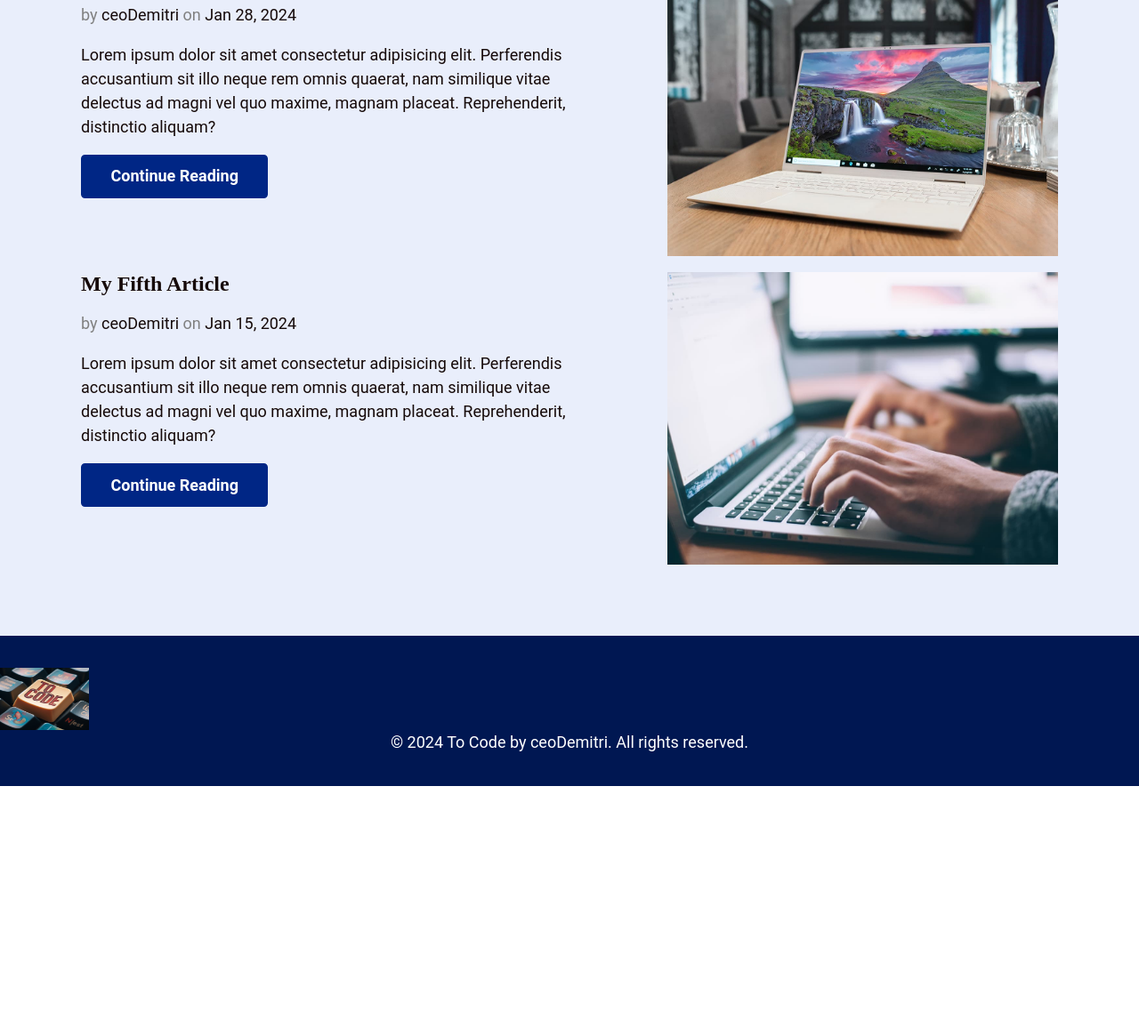
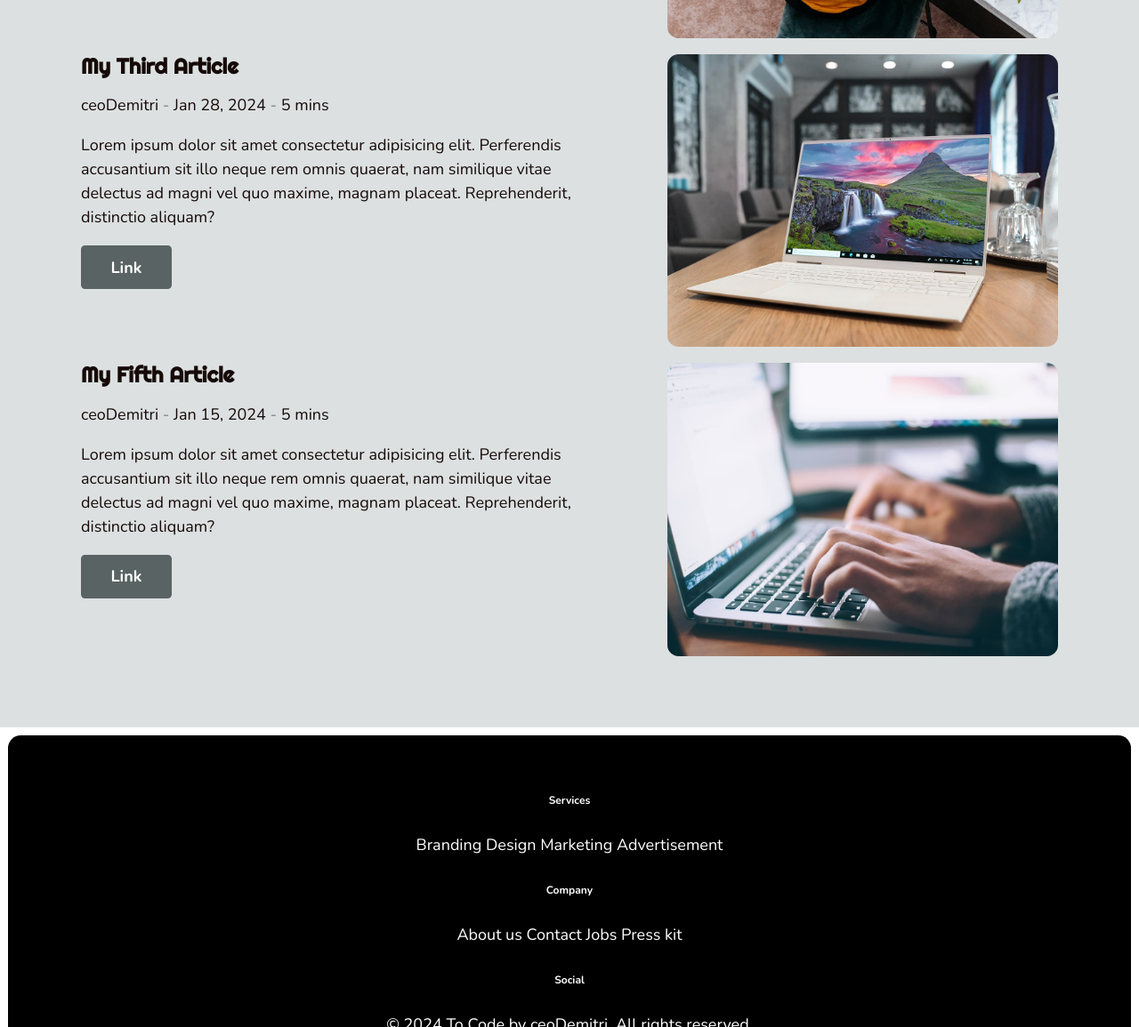
Before and after one commit to CEODemitri/To-Code, an Eleventy site: page src/index.njk in a window 1280 px wide. Shown: the part 1645-2800 px from the top of the page at 89% size. Before the commit the page ends 2529 px from the top, so only its background shows below. Built offline with nearby package versions, Linux system fonts and the light colour scheme; Eleventy itself is replaced by a stand-in of ours; files that its build step writes are made by us from their sources.

Commit message:
more structure and design to homepage

```diff
--- a/src/_includes/article-snippet.njk
+++ b/src/_includes/article-snippet.njk
@@ -4,12 +4,14 @@
     <h3 class="snippet__title">
       <a href="{{ post.url }}">{{ post.data.title }}</a>
     </h3>
-    <p class="snippet__meta">by
+    <p class="snippet__meta">
       <span>{{ post.data.author }}</span>
-      on
+      -
       <span>{{ post.date | postDate }}</span>
+      -
+      <span>{{post.data.time}}</span>
     </p>
     <p class="snippet__body">{{ post.data.description }}</p>
-    <a href="{{ post.url }}" class="btn btn--primary">Continue Reading</a>
+    <a href="{{ post.url }}" class="btn btn--primary">Link</a>
   </article>
 </li>
--- a/src/_includes/base.njk
+++ b/src/_includes/base.njk
@@ -4,6 +4,13 @@
     <meta charset="UTF-8">
     <meta name="viewport" content="width=device-width, initial-scale=1.0">
     <title>{{ title }}</title>
+    <link rel="preconnect" href="https://fonts.googleapis.com">
+    <link rel="preconnect" href="https://fonts.gstatic.com" crossorigin>
+    <link href="https://fonts.googleapis.com/css2?family=Kanit:ital,wght@0,100;0,200;0,300;0,400;0,500;0,600;0,700;0,800;0,900;1,100;1,200;1,300;1,400;1,500;1,600;1,700;1,800;1,900&family=Nunito:ital,wght@0,200..1000;1,200..1000&family=Righteous&display=swap" rel="stylesheet">
+    <link rel="apple-touch-icon" sizes="180x180" href="/apple-touch-icon.png">
+    <link rel="icon" type="image/png" sizes="32x32" href="/favicon-32x32.png">
+    <link rel="icon" type="image/png" sizes="16x16" href="/favicon-16x16.png">
+    <link rel="manifest" href="/site.webmanifest">
     <link rel="stylesheet" href="/style.css"></link>
 </head>
 <body>
--- a/src/_includes/footer.njk
+++ b/src/_includes/footer.njk
@@ -1,4 +1,24 @@
-<footer class="site-footer">
-  <img src="../assets/logo.jpeg" width=100px height=70px viewBox="0 0 114 26.6" class="logo"/>
+<footer class="site-footer bg-base-300 text-base-content p-10">
+  <nav>
+    <h6 class="footer-title">Services</h6>
+    <a class="link link-hover">Branding</a>
+    <a class="link link-hover">Design</a>
+    <a class="link link-hover">Marketing</a>
+    <a class="link link-hover">Advertisement</a>
+  </nav>
+  <nav>
+    <h6 class="footer-title">Company</h6>
+    <a class="link link-hover">About us</a>
+    <a class="link link-hover">Contact</a>
+    <a class="link link-hover">Jobs</a>
+    <a class="link link-hover">Press kit</a>
+  </nav>
+  <nav>
+    <h6 class="footer-title">Social</h6>
+    <div class="grid grid-flow-col gap-4">
+
+    </div>
+  </nav>
+
   <p>© 2024 To Code by ceoDemitri. All rights reserved.</p>
 </footer>
--- a/src/blog/2024-01-15-my-fifth-article.md
+++ b/src/blog/2024-01-15-my-fifth-article.md
@@ -2,6 +2,7 @@
 title: My Fifth Article
 author: ceoDemitri
 date: 2024-01-15
+time: 5 mins
 tags: ["post", "featured"]
 image: /assets/blog/article-5.jpg
 imageAlt: This is a test
--- a/src/blog/2024-01-28-my-third-article.md
+++ b/src/blog/2024-01-28-my-third-article.md
@@ -2,6 +2,7 @@
 title: My Third Article
 author: ceoDemitri
 date: 2024-01-28
+time: 5 mins
 tags: ["post", "featured"]
 image: /assets/blog/article-3.jpg
 imageAlt: This is a test
--- a/src/blog/2024-02-01-my-fourth-article.md
+++ b/src/blog/2024-02-01-my-fourth-article.md
@@ -2,6 +2,7 @@
 title: My Fourth Article
 author: ceoDemitri
 date: 2024-02-01
+time: 5 mins
 image: /assets/blog/article-4.jpg
 imageAlt: This is a test
 description: Lorem ipsum dolor sit amet consectetur adipisicing elit. Perferendis accusantium sit illo neque rem omnis quaerat, nam similique vitae delectus ad magni vel quo maxime, magnam placeat. Reprehenderit, distinctio aliquam?
--- a/src/blog/2024-03-04-my-first-article.md
+++ b/src/blog/2024-03-04-my-first-article.md
@@ -2,6 +2,7 @@
 title: Me vs My Self
 author: ceoDemitri
 date: 2024-03-04
+time: 5 mins
 tags: ["post", "featured"]
 image: /assets/blog/article-2.jpg
 imageAlt: This is a test
--- a/src/blog/2024-03-06-my-second-article.md
+++ b/src/blog/2024-03-06-my-second-article.md
@@ -2,6 +2,7 @@
 title: In The Beginning...
 author: ceoDemitri
 date: 2024-03-06
+time: 5 mins
 tags: ["post", "featured"]
 image: /assets/blog/article-1.jpg
 imageAlt: A Mindful Ninja
--- a/src/index.njk
+++ b/src/index.njk
@@ -15,8 +15,8 @@ layout: 'base.njk'
 </section>
 <section id="featured-articles" class="featured-articles">
   <div class="container flow">
-    <h2 class="section-title text-center ">Featured articles</h2>
-    <p class="text-center">A short preview of what to expect from this blog! Working hard to keep it fresh and moving on.</p>
+    <h2 class="section-title">Featured articles</h2>
+    <p class="">A short preview of what to expect from this blog! Working hard to keep it fresh and moving on.</p>
     <ul role="list" class="articles_list flow">
       {%- for post in collections.featured | reverse -%}
         {% include 'article-snippet.njk' %}
--- a/src/style.css
+++ b/src/style.css
@@ -7,17 +7,18 @@
   --fs-600: 1.875rem;
   --fs-700: 2rem;
 
-  --ff-body: "Roboto", sans-serif;
-  --ff-heading: "Playfair Display", serif;
+  --ff-body: "Nunito", sans-serif;
+  --ff-heading: "Righteous", sans-serif;
+  --ff-subheading: "Kanit", sans-serif;
 
   --fw-400: 400;
   --fw-700: 700;
   --fw-900: 900;
 
-  --clr-primary-200: hsla(223, 70%, 95%, 1);
-  --clr-primary-300: hsla(223, 100%, 39%, 1);
-  --clr-primary-400: hsla(223, 100%, 26%, 1);
-  --clr-primary-500: hsla(223, 100%, 16%, 1);
+  --clr-primary-200: hsla(180, 5%, 87%, 1);
+  --clr-primary-300: hsla(180, 5%, 67%, 1);
+  --clr-primary-400: hsla(180, 5%, 37%, 1);
+  --clr-primary-500: hsla(180, 5%, 17%, 1);
 
   --clr-neutral-100: hsla(0, 0%, 100%, 1);
   --clr-neutral-300: hsla(0, 0%, 50%, 1);
@@ -144,8 +145,6 @@ section,
   padding: min(10vh, 10em) 0;
 }
 
-
-
 /* //////////////////////
   Utility Classes
   /////////////////////// */
@@ -193,7 +192,6 @@ section,
   font-size: var(--fs-600);
 }
 
-
 /* //////////////////////
   Header
   /////////////////////// */
@@ -206,7 +204,8 @@ section,
 .page-header__content {
   display: flex;
   justify-content: space-between;
-  color: #fff;
+  align-items: center;
+  color: #8d7563;
 }
 
 .nav-list {
@@ -223,6 +222,7 @@ section,
 .nav-list a:hover {
   color: var(--clr-primary-400);
   text-decoration: underline;
+  transform: scale(1.3);
 }
 
 /* //////////////////////
@@ -230,11 +230,13 @@ section,
   /////////////////////// */
 
 .site-footer {
-  --logo-color: currentColor;
+  margin: 0.5em;
   padding: 2em 0;
   color: var(--clr-neutral-100);
-  background-color: var(--clr-primary-500);
+  background-color: black;
   text-align: center;
+  height: fit-content;
+  border-radius: 0.8em;
 }
 
 /* //////////////////////
@@ -243,7 +245,7 @@ section,
 
 .hero {
   background-color: black;
-  height:40vh;
+  height: 40vh;
 }
 
 .hero > div {
@@ -256,19 +258,23 @@ section,
 
 .hero__container {
   background-color: #727d7d;
-  position: relative;
   font-size: 0.8em;
-  height: 40vh;
+  height: fit-content;
   border-radius: 0.5em;
+  padding: 2em 2em;
 }
 
+.hero__content > h1 {
+  font-size: 2rem;
+  letter-spacing: 0.1em;
+}
 
 .hero__image {
   /* max-height: max(15rem, 40vh); */
   object-fit: cover;
   height: 40vh;
+  margin: auto;
 }
-
 
 @media (min-width: 45em) {
   .hero > div {
@@ -278,7 +284,7 @@ section,
 
 .featured-articles {
   background-color: var(--clr-primary-200);
-  margin-top: 15em;
+  margin-top: 20em;
 }
 
 @media (max-width: 600px) {
@@ -289,7 +295,7 @@ section,
   }
 
   .featured-articles {
-    margin-top: 20em;
+    margin-top: 23em;
   }
 }
 
@@ -309,7 +315,7 @@ section,
 .main-article__figure figcaption {
   margin: 1rem 0;
   font-size: var(--fs-300);
-    opacity: .9;
+  opacity: 0.9;
 }
 
 /* //////////////////////
@@ -322,8 +328,8 @@ section,
   grid-template-areas:
     "image"
     "title"
+    "body"
     "meta"
-    "body"
     "button";
 }
 
@@ -332,6 +338,7 @@ section,
   width: 100%;
   aspect-ratio: 4 / 3;
   object-fit: cover;
+  border-radius: 0.7em;
 }
 .snippet__title {
   grid-area: title;
@@ -347,6 +354,8 @@ section,
 
 .snippet .btn {
   grid-area: button;
+  margin-bottom: 1.3em;
+
 }
 
 .snippet__title {
```
Also changed, not shown: README.md, favicon_io/android-chrome-192x192.png (added), favicon_io/android-chrome-512x512.png (added), favicon_io/apple-touch-icon.png (added), favicon_io/favicon-16x16.png (added), favicon_io/favicon-32x32.png (added), favicon_io/favicon.ico (added), favicon_io/site.webmanifest (added), 1 other file. Lines whose indentation alone changed are shown as unchanged.
